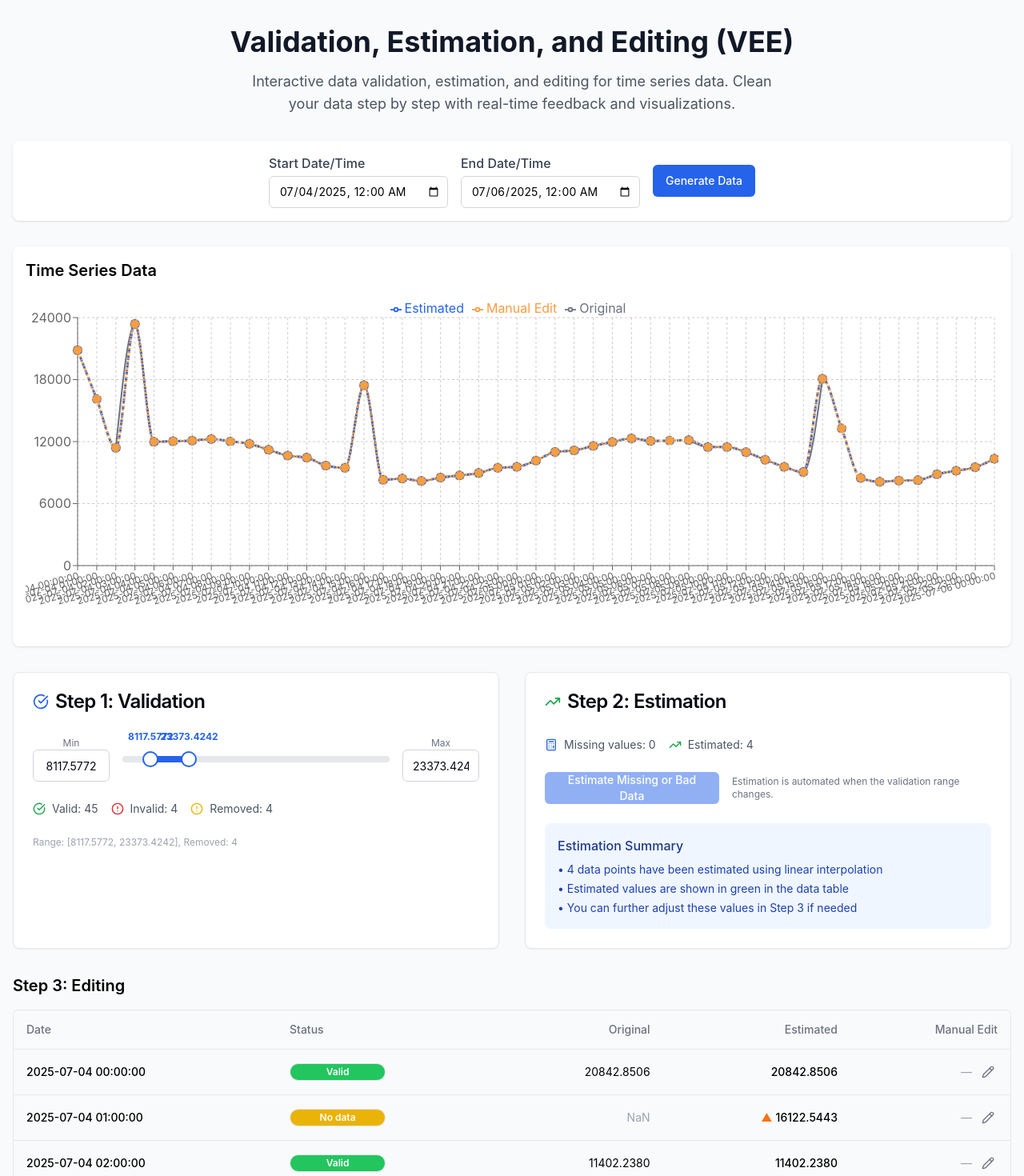
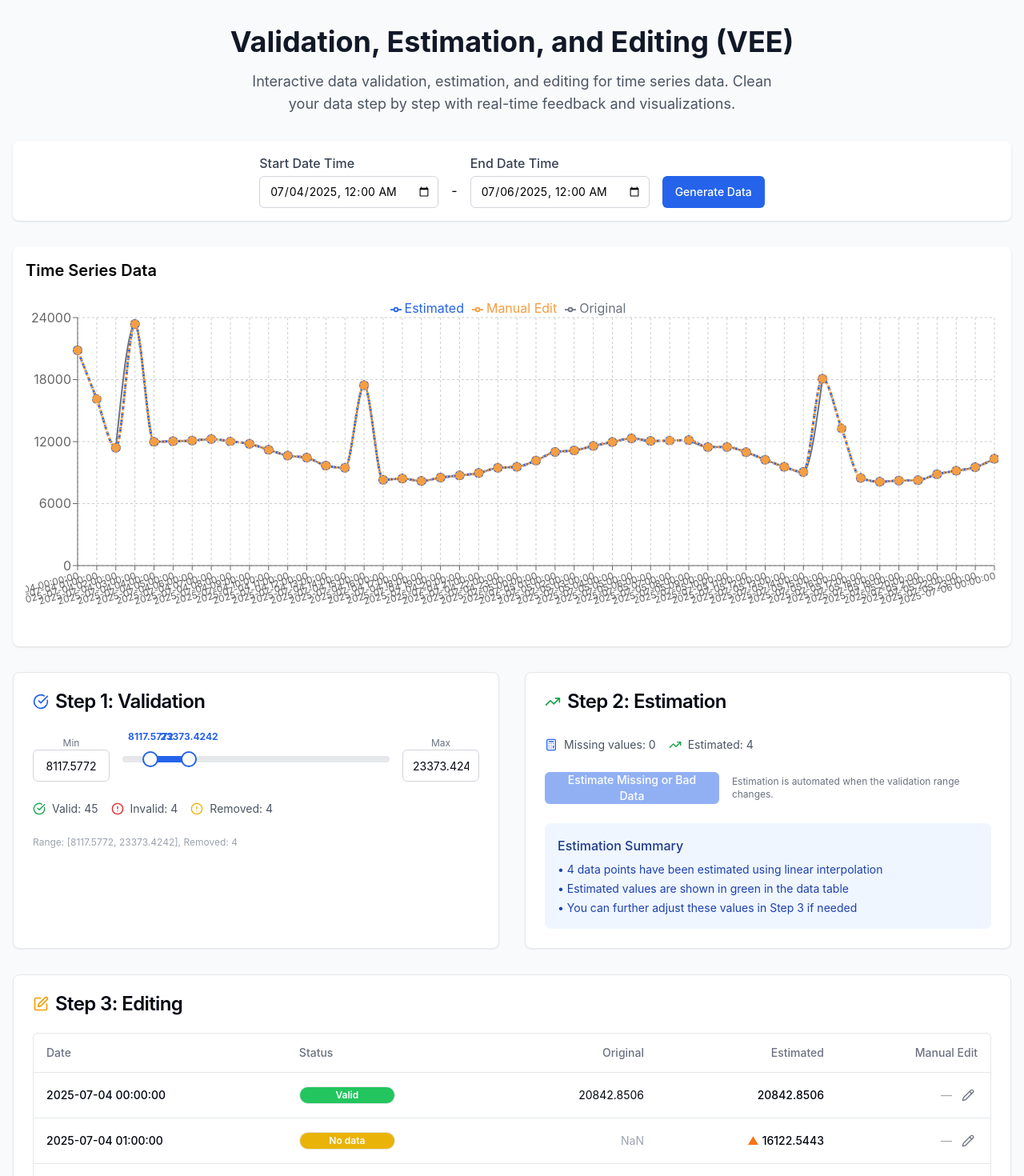
Before and after one commit to desmundyeng/vee, a React (Create React App) app: page / in a window 1280 px wide. Shown: the top 1470 px of the page at 80% size. Built offline with nearby package versions, Linux system fonts and the light colour scheme.

Commit message:
Update label text for date/time pickers in App component and add a placeholder div for layout adjustment

```diff
--- a/src/App.js
+++ b/src/App.js
@@ -106,7 +106,7 @@ function App() {
           {/* Date/Time Pickers */}
           <div className="flex flex-col md:flex-row gap-4 items-center justify-center bg-white rounded-lg shadow p-4">
             <div className="flex flex-col items-start w-full md:w-auto">
-              <label htmlFor="start-datetime" className="mb-1 font-medium text-gray-700">Start Date/Time</label>
+              <label htmlFor="start-datetime" className="mb-1 font-medium text-gray-700">Start Date Time</label>
               <Input
                 id="start-datetime"
                 type="datetime-local"
@@ -115,8 +115,11 @@ function App() {
                 className="w-56"
               />
             </div>
+            <div className="h-full center pt-6">
+              -
+            </div>
             <div className="flex flex-col items-start w-full md:w-auto">
-              <label htmlFor="end-datetime" className="mb-1 font-medium text-gray-700">End Date/Time</label>
+              <label htmlFor="end-datetime" className="mb-1 font-medium text-gray-700">End Date Time</label>
               <Input
                 id="end-datetime"
                 type="datetime-local"
@@ -125,10 +128,9 @@ function App() {
                 className="w-56"
               />
             </div>
-            <div className="flex items-end">
+            <div className="flex items-end pt-7">
               <Button
                 onClick={updateDataForNewRange}
-                className="h-10"
               >
                 Generate Data
               </Button>
--- a/src/components/EditableDataTable.jsx
+++ b/src/components/EditableDataTable.jsx
@@ -26,7 +26,9 @@ import {
     DialogDescription,
 } from "./ui/dialog";
 import { Button } from "./ui/button";
-import { Pencil } from "lucide-react";
+import { Edit, Pencil } from "lucide-react";
+
+import { Card, CardContent, CardHeader, CardTitle } from './ui/card';
 
 // DataTable expects data in this format:
 export function EditableDataTable({ data, setManualValue, validationRange }) {
@@ -143,10 +145,15 @@ export function EditableDataTable({ data, setManualValue, validationRange }) {
     });
 
     return (
+        <Card>
+        <CardHeader>
+          <CardTitle className="flex items-center gap-2">
+            <Edit className="h-5 w-5 text-amber-500" />
+            Step 3: Editing
+          </CardTitle>
+        </CardHeader>
+        <CardContent className="space-y-6">
         <div className="w-full">
-            <div className="mb-4 text-xl font-semibold flex items-center gap-2">
-                <span>Step 3: Editing</span>
-            </div>
             <div className="rounded-md border">
                 <Table>
                     <TableHeader>
@@ -174,6 +181,8 @@ export function EditableDataTable({ data, setManualValue, validationRange }) {
                 </Table>
             </div>
         </div>
+        </CardContent>
+        </Card>
     );
 }
 
```
